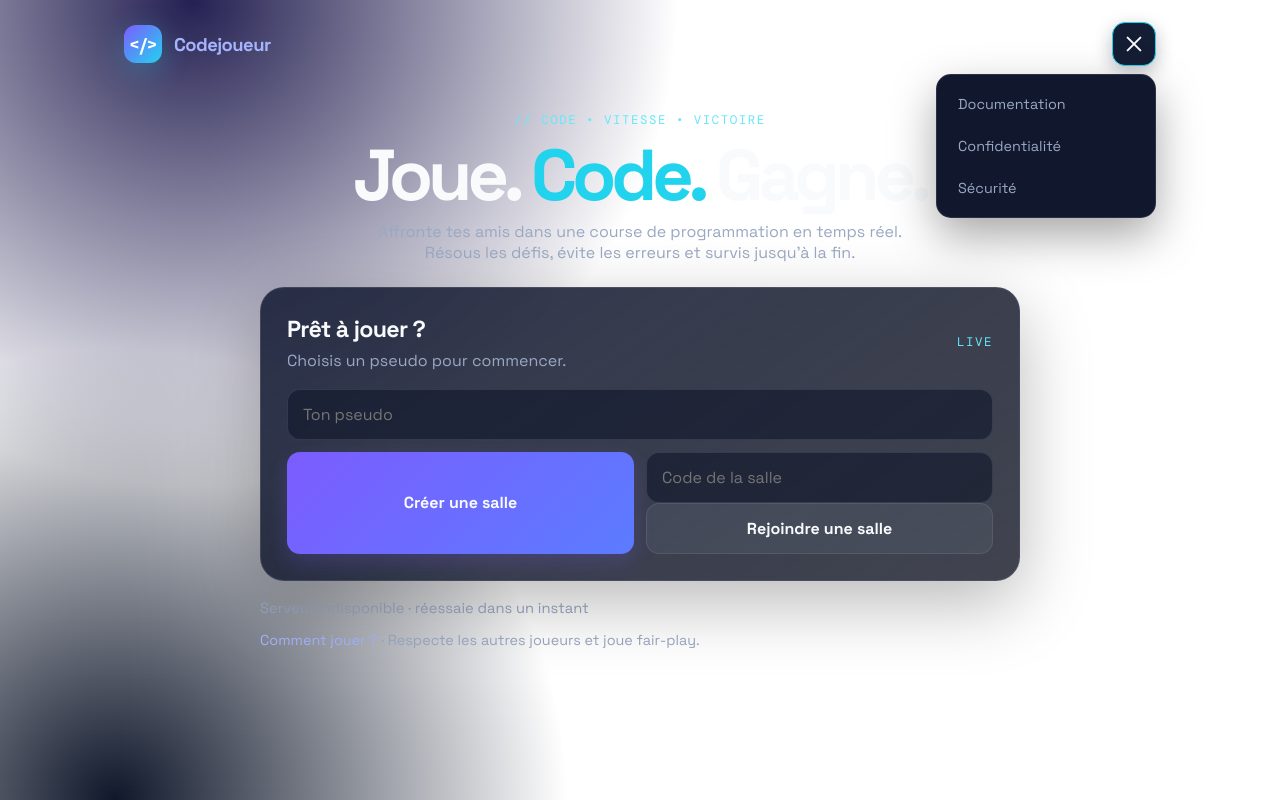
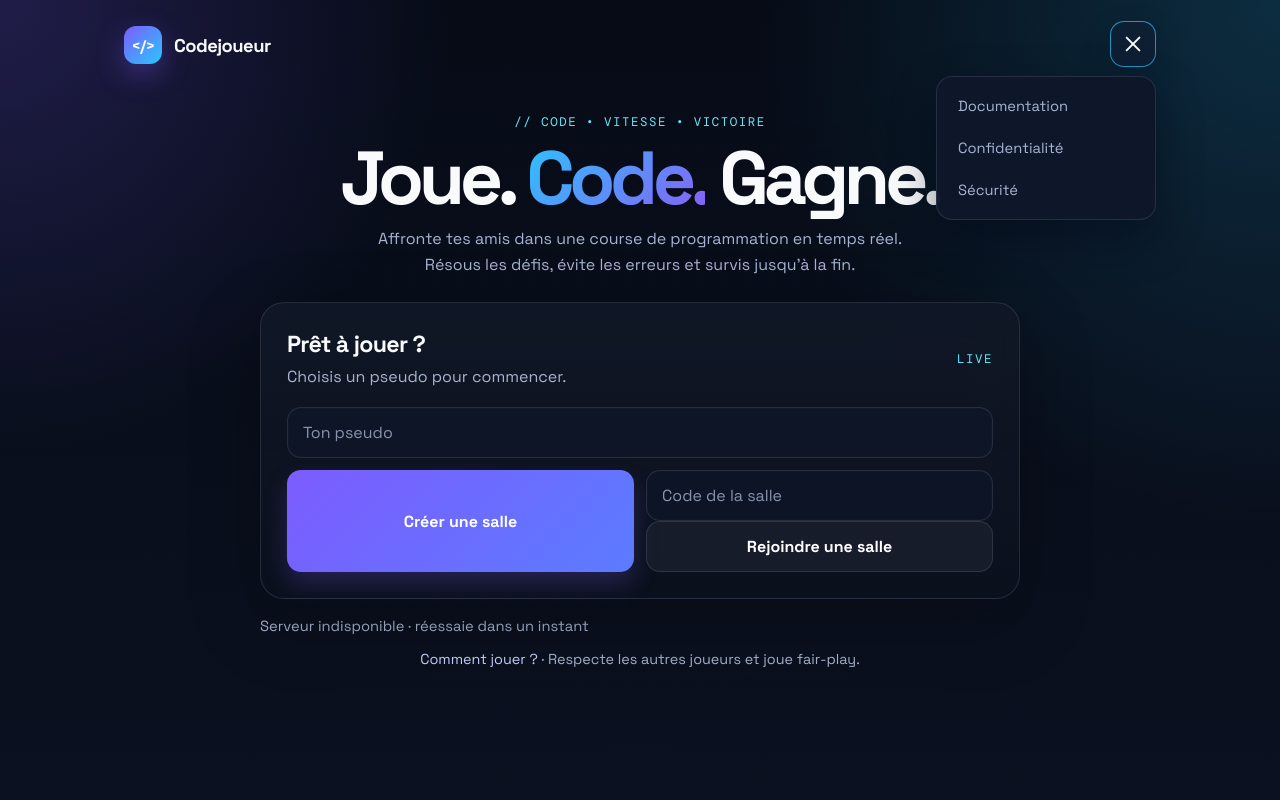
Before and after one commit to asraaznarulrich-glitch/Codejoueur, a plain HTML site: page front-end/index.html in a window 1280 px wide. Both pictures are taken after a click on the button "Ouvrir le menu". Drawn offline with nearby package versions, Linux system fonts and the light colour scheme; no server answers.

Commit message:
Améliore le design de la landing page du front-end pour un rendu plus cohérent et premium

```diff
--- a/front-end/index.html
+++ b/front-end/index.html
@@ -9,76 +9,446 @@
   <link rel="preconnect" href="https://fonts.gstatic.com" crossorigin>
   <link href="https://fonts.googleapis.com/css2?family=DM+Mono:wght@400;500&family=Space+Grotesk:wght@400;500;600;700&display=swap" rel="stylesheet">
   <style>
-    :root { --bg:#080b16; --surface:rgba(18,24,43,.82); --surface-2:#151d35; --line:rgba(148,163,184,.18); --text:#f8fafc; --muted:#9aa8c2; --primary:#7c5cff; --primary-2:#22d3ee; --success:#34d399; --danger:#f87171; }
-    * { box-sizing:border-box; }
-    body { margin:0; min-height:100vh; color:var(--text); font-family:'Space Grotesk',sans-serif; background:radial-gradient(circle at 15% 0%,#242052 0,transparent 36%),radial-gradient(circle at 9% 100%,#0f172a 0,transparent 32%); }
-    body::before { content:''; position:fixed; inset:0; pointer-events:none; opacity:.24; background-image:linear-gradient(rgba(255,255,255,.035) 1px,transparent 1px),linear-gradient(90deg,rgba(255,255,255,.025) 1px,transparent 1px); background-size:28px 28px; }
-    a { color:#a5b4fc; text-decoration:none; } a:hover { color:#fff; }
-    .topbar { position:relative; z-index:10; max-width:1080px; margin:auto; padding:22px 24px; display:flex; justify-content:space-between; align-items:center; gap:18px; }
-    .brand { display:flex; align-items:center; gap:12px; font-weight:700; font-size:1.15rem; letter-spacing:-.03em; }
-    .brand-mark { display:grid; place-items:center; width:38px; height:38px; border-radius:12px; color:#fff; background:linear-gradient(135deg,var(--primary),var(--primary-2)); box-shadow:0 8px 28px rgba(34,211,238,.25); }
-    .menu-wrap { position:relative; }
-    .menu-toggle { display:grid; place-items:center; width:44px; height:44px; padding:0; border:1px solid var(--line); border-radius:13px; color:var(--text); background:rgba(21,29,53,.85); box-shadow:0 6px 18px rgba(15,23,42,.28); }
-    .menu-toggle:hover, .menu-toggle[aria-expanded="true"] { border-color:var(--primary-2); background:var(--surface-2); }
-    .hamburger { display:grid; gap:4px; width:20px; }
-    .hamburger span { height:2px; border-radius:2px; background:currentColor; transition:.2s; }
-    .menu-toggle[aria-expanded="true"] .hamburger span:nth-child(1) { transform:translateY(6px) rotate(45deg); }
-    .menu-toggle[aria-expanded="true"] .hamburger span:nth-child(2) { opacity:0; }
-    .menu-toggle[aria-expanded="true"] .hamburger span:nth-child(3) { transform:translateY(-6px) rotate(-45deg); }
-    .menu { position:absolute; right:0; top:52px; display:none; min-width:220px; padding:8px; border:1px solid var(--line); border-radius:15px; background:#11182d; box-shadow:0 18px 45px rgba(0,0,0,.35); }
-    .menu.open { display:grid; animation:menuIn .18s ease both; }
-    .menu a { padding:12px 13px; border-radius:10px; color:var(--muted); font-size:.9rem; }
-    .menu a:hover { color:#fff; background:rgba(124,92,255,.12); }
-    @keyframes menuIn { from { opacity:0; transform:translateY(-5px); } to { opacity:1; transform:none; } }
-    .shell { position:relative; z-index:1; width:min(100% - 32px,760px); margin:24px auto 56px; }
-    .hero { text-align:center; margin-bottom:24px; }
-    .eyebrow { color:#67e8f9; font-family:'DM Mono',monospace; font-size:.78rem; letter-spacing:.12em; text-transform:uppercase; }
-    h1 { margin:12px 0 10px; font-size:clamp(2.5rem,7vw,4.5rem); line-height:.98; letter-spacing:-.07em; }
-    h1 span { color:var(--primary-2); }
-    .hero p { max-width:550px; margin:0 auto; color:var(--muted); }
-    .panel { border:1px solid var(--line); border-radius:24px; padding:26px; background:linear-gradient(145deg,rgba(25,32,57,.9),rgba(11,15,29,.78)); box-shadow:0 22px 70px rgba(0,0,0,.28); backdrop-filter:blur(14px); }
-    .screen { display:none; }
-    .screen.active { display:block; animation:rise .35s ease both; }
-    @keyframes rise { from { opacity:0; transform:translateY(8px); } to { opacity:1; transform:none; } }
-    .form-grid { display:grid; grid-template-columns:1fr 1fr; gap:12px; }
-    .full { grid-column:1/-1; }
-    input, textarea, button, select { width:100%; border:1px solid var(--line); border-radius:13px; padding:14px 15px; color:var(--text); font:inherit; transition:.2s ease; }
-    input, textarea, select { background:rgba(15,23,42,.6); }
-    button { cursor:pointer; border:0; font-weight:700; background:linear-gradient(135deg,var(--primary),#5b7cff); box-shadow:0 8px 20px rgba(124,92,255,.2); }
-    button:hover:not(:disabled) { transform:translateY(-1px); }
-    button.secondary { background:rgba(148,163,184,.1); border:1px solid var(--line); box-shadow:none; }
-    button.success-btn { background:linear-gradient(135deg,#34d399,#10b981); box-shadow:0 8px 20px rgba(16,185,129,.2); }
-    button.danger-btn { background:linear-gradient(135deg,#f59e0b,#ef4444); box-shadow:0 8px 20px rgba(239,68,68,.2); }
-    .section-head { display:flex; justify-content:space-between; align-items:center; gap:12px; margin-bottom:18px; }
-    h2,h3 { margin:0; letter-spacing:-.03em; }
-    h2 { font-size:1.45rem; }
-    h3 { font-size:1.12rem; }
-    .hint { color:var(--muted); margin:6px 0 0; }
-    .room-code { letter-spacing:.12em; text-transform:uppercase; }
-    .status { margin-top:18px; color:var(--muted); font-size:.92rem; }
-    .footer { margin-top:12px; color:var(--muted); font-size:.9rem; }
-    ul { list-style:none; margin:14px 0 20px; padding:0; display:grid; gap:8px; }
-    li { padding:12px 14px; border:1px solid var(--line); border-radius:12px; background:rgba(21,29,53,.68); }
-    .solved { border-color:rgba(52,211,153,.5); background:rgba(17,94,89,.25); }
-    .warning { color:var(--danger); font-weight:700; }
-    .round-meta { display:flex; justify-content:space-between; align-items:center; gap:12px; }
-    #timer { font-size:1.8rem; font-family:'DM Mono',monospace; font-weight:700; }
-    .progress { display:grid; grid-template-columns:repeat(2,minmax(0,1fr)); gap:10px; margin:18px 0 16px; }
-    .step { height:10px; border-radius:999px; background:rgba(148,163,184,.18); }
-    .step.completed { background:linear-gradient(90deg,var(--primary),var(--primary-2)); }
-    .step.current { outline:2px solid rgba(34,211,238,.8); background:rgba(34,211,238,.22); }
-    #statement { white-space:pre-wrap; line-height:1.6; color:var(--text); margin:14px 0 14px; }
-    textarea { min-height:180px; resize:vertical; }
-    #feedback { min-height:24px; margin-top:12px; color:var(--muted); }
-    #feedback.error { color:var(--danger); }
-    #feedback.success { color:var(--success); }
-    .choice-panel { display:none; margin-top:16px; padding:18px; border:1px solid rgba(124,92,255,.35); border-radius:16px; background:rgba(124,92,255,.08); }
-    .choice-panel.visible { display:block; }
-    .choice-grid { display:grid; grid-template-columns:1fr 1fr; gap:12px; margin-top:12px; }
-    .history-list { display:grid; gap:8px; }
-    .history-item { padding:12px 14px; border:1px solid var(--line); border-radius:12px; background:rgba(15,23,42,.6); }
-    .history-item button { margin-top:10px; }
-    @media (max-width:600px) { .topbar { padding:18px 16px; } .shell { width:min(100% - 20px,760px); margin-top:15px; } .panel { padding:18px; border-radius:19px; } .form-grid, .choice-grid { grid-template-columns:1fr; } .progress { grid-template-columns:repeat(2,minmax(0,1fr)); } }
+    :root {
+      --bg: #060b16;
+      --bg-2: #0f172a;
+      --surface: rgba(15, 23, 42, 0.82);
+      --surface-2: rgba(19, 30, 52, 0.9);
+      --line: rgba(148, 163, 184, 0.18);
+      --text: #f8fafc;
+      --muted: #a7b4d1;
+      --primary: #7c5cff;
+      --primary-2: #29c7ff;
+      --success: #34d399;
+      --danger: #f87171;
+      --warning: #fbbf24;
+      --shadow: rgba(15, 23, 42, 0.4);
+    }
+
+    * { box-sizing: border-box; }
+
+    html { scroll-behavior: smooth; }
+
+    body {
+      margin: 0;
+      min-height: 100vh;
+      color: var(--text);
+      font-family: 'Space Grotesk', sans-serif;
+      background:
+        radial-gradient(circle at top left, rgba(124, 92, 255, 0.22), transparent 30%),
+        radial-gradient(circle at top right, rgba(41, 199, 255, 0.18), transparent 35%),
+        linear-gradient(180deg, #060b16 0%, #0b1120 100%);
+    }
+
+    body::before {
+      content: '';
+      position: fixed;
+      inset: 0;
+      pointer-events: none;
+      opacity: 0.28;
+      background-image:
+        linear-gradient(rgba(255,255,255,0.035) 1px, transparent 1px),
+        linear-gradient(90deg, rgba(255,255,255,0.03) 1px, transparent 1px);
+      background-size: 24px 24px;
+      mask-image: radial-gradient(circle at center, black 35%, transparent 100%);
+    }
+
+    a {
+      color: #c7d2fe;
+      text-decoration: none;
+      transition: color 0.2s ease;
+    }
+
+    a:hover { color: #ffffff; }
+
+    .topbar {
+      position: relative;
+      z-index: 10;
+      max-width: 1080px;
+      margin: 0 auto;
+      padding: 22px 24px;
+      display: flex;
+      justify-content: space-between;
+      align-items: center;
+      gap: 18px;
+    }
+
+    .brand {
+      display: inline-flex;
+      align-items: center;
+      gap: 12px;
+      font-size: 1.15rem;
+      font-weight: 700;
+      letter-spacing: -0.03em;
+      color: var(--text);
+    }
+
+    .brand-mark {
+      display: grid;
+      place-items: center;
+      width: 38px;
+      height: 38px;
+      border-radius: 12px;
+      color: #fff;
+      background: linear-gradient(135deg, var(--primary), var(--primary-2));
+      box-shadow: 0 10px 28px rgba(124, 92, 255, 0.35);
+      font-size: 0.95rem;
+    }
+
+    .menu-wrap { position: relative; }
+
+    .menu-toggle {
+      display: grid;
+      place-items: center;
+      width: 46px;
+      height: 46px;
+      padding: 0;
+      border: 1px solid var(--line);
+      border-radius: 14px;
+      color: var(--text);
+      background: rgba(15, 23, 42, 0.7);
+      box-shadow: 0 10px 30px rgba(2, 6, 23, 0.2);
+      transition: 0.2s ease;
+      cursor: pointer;
+    }
+
+    .menu-toggle:hover,
+    .menu-toggle[aria-expanded="true"] {
+      border-color: rgba(41, 199, 255, 0.7);
+      background: rgba(15, 30, 52, 0.9);
+      transform: translateY(-1px);
+    }
+
+    .hamburger {
+      display: grid;
+      gap: 4px;
+      width: 20px;
+    }
+
+    .hamburger span {
+      height: 2px;
+      border-radius: 2px;
+      background: currentColor;
+      transition: 0.2s;
+    }
+
+    .menu-toggle[aria-expanded="true"] .hamburger span:nth-child(1) { transform: translateY(6px) rotate(45deg); }
+    .menu-toggle[aria-expanded="true"] .hamburger span:nth-child(2) { opacity: 0; }
+    .menu-toggle[aria-expanded="true"] .hamburger span:nth-child(3) { transform: translateY(-6px) rotate(-45deg); }
+
+    .menu {
+      position: absolute;
+      right: 0;
+      top: 54px;
+      display: none;
+      min-width: 220px;
+      padding: 8px;
+      border: 1px solid var(--line);
+      border-radius: 16px;
+      background: rgba(15, 23, 42, 0.96);
+      box-shadow: 0 18px 45px rgba(2, 6, 23, 0.45);
+      backdrop-filter: blur(12px);
+    }
+
+    .menu.open {
+      display: grid;
+      animation: menuIn 0.18s ease both;
+    }
+
+    .menu a {
+      padding: 12px 13px;
+      border-radius: 10px;
+      color: var(--muted);
+      font-size: 0.92rem;
+    }
+
+    .menu a:hover {
+      color: #fff;
+      background: rgba(124, 92, 255, 0.12);
+    }
+
+    @keyframes menuIn {
+      from { opacity: 0; transform: translateY(-5px); }
+      to { opacity: 1; transform: none; }
+    }
+
+    .shell {
+      position: relative;
+      z-index: 1;
+      width: min(100% - 32px, 760px);
+      margin: 24px auto 56px;
+    }
+
+    .hero { text-align: center; margin-bottom: 24px; }
+
+    .eyebrow {
+      color: #67e8f9;
+      font-family: 'DM Mono', monospace;
+      font-size: 0.78rem;
+      letter-spacing: 0.12em;
+      text-transform: uppercase;
+    }
+
+    h1 {
+      margin: 12px 0 10px;
+      font-size: clamp(2.6rem, 7vw, 4.7rem);
+      line-height: 0.98;
+      letter-spacing: -0.07em;
+    }
+
+    h1 span {
+      background: linear-gradient(135deg, var(--primary-2), #8b5cf6);
+      -webkit-background-clip: text;
+      background-clip: text;
+      color: transparent;
+    }
+
+    .hero p {
+      max-width: 580px;
+      margin: 0 auto;
+      color: var(--muted);
+      line-height: 1.65;
+    }
+
+    .panel {
+      border: 1px solid var(--line);
+      border-radius: 24px;
+      padding: 26px;
+      background: linear-gradient(180deg, rgba(17, 24, 39, 0.9), rgba(12, 17, 29, 0.82));
+      box-shadow: 0 22px 70px rgba(0,0,0,0.28);
+      backdrop-filter: blur(12px);
+    }
+
+    .screen { display: none; }
+    .screen.active { display: block; animation: rise 0.35s ease both; }
+
+    @keyframes rise {
+      from { opacity: 0; transform: translateY(8px); }
+      to { opacity: 1; transform: none; }
+    }
+
+    .form-grid {
+      display: grid;
+      grid-template-columns: 1fr 1fr;
+      gap: 12px;
+    }
+
+    .full { grid-column: 1 / -1; }
+
+    input, textarea, button, select {
+      width: 100%;
+      border: 1px solid var(--line);
+      border-radius: 14px;
+      padding: 14px 15px;
+      color: var(--text);
+      font: inherit;
+      transition: 0.2s ease;
+    }
+
+    input, textarea, select {
+      background: rgba(15, 23, 42, 0.65);
+      box-shadow: inset 0 0 0 1px rgba(148, 163, 184, 0.02);
+    }
+
+    input::placeholder, textarea::placeholder {
+      color: rgba(167, 180, 209, 0.8);
+    }
+
+    input:focus, textarea:focus, select:focus, button:focus-visible {
+      outline: 2px solid rgba(41, 199, 255, 0.8);
+      outline-offset: 2px;
+      border-color: rgba(41, 199, 255, 0.7);
+    }
+
+    button {
+      cursor: pointer;
+      border: 0;
+      color: #fff;
+      font-weight: 700;
+      background: linear-gradient(135deg, var(--primary), #5b7cff);
+      box-shadow: 0 12px 25px rgba(124, 92, 255, 0.22);
+    }
+
+    button:hover:not(:disabled) {
+      transform: translateY(-1px);
+      filter: brightness(1.03);
+    }
+
+    button:disabled {
+      opacity: 0.6;
+      cursor: not-allowed;
+    }
+
+    button.secondary {
+      background: rgba(148, 163, 184, 0.08);
+      border: 1px solid var(--line);
+      box-shadow: none;
+    }
+
+    button.success-btn {
+      background: linear-gradient(135deg, #34d399, #10b981);
+      box-shadow: 0 12px 25px rgba(16, 185, 129, 0.2);
+    }
+
+    button.danger-btn {
+      background: linear-gradient(135deg, #f59e0b, #ef4444);
+      box-shadow: 0 12px 25px rgba(239, 68, 68, 0.2);
+    }
+
+    .section-head {
+      display: flex;
+      justify-content: space-between;
+      align-items: center;
+      gap: 12px;
+      margin-bottom: 18px;
+    }
+
+    h2, h3 { margin: 0; letter-spacing: -0.03em; }
+    h2 { font-size: 1.45rem; }
+    h3 { font-size: 1.12rem; }
+
+    .hint {
+      color: var(--muted);
+      margin: 6px 0 0;
+      line-height: 1.5;
+    }
+
+    .room-code {
+      letter-spacing: 0.12em;
+      text-transform: uppercase;
+    }
+
+    .status {
+      margin-top: 18px;
+      color: var(--muted);
+      font-size: 0.92rem;
+    }
+
+    .footer {
+      margin-top: 12px;
+      color: var(--muted);
+      font-size: 0.9rem;
+      text-align: center;
+    }
+
+    ul {
+      list-style: none;
+      margin: 14px 0 20px;
+      padding: 0;
+      display: grid;
+      gap: 8px;
+    }
+
+    li {
+      padding: 12px 14px;
+      border: 1px solid var(--line);
+      border-radius: 12px;
+      background: rgba(21, 29, 53, 0.68);
+      color: var(--text);
+    }
+
+    .solved {
+      border-color: rgba(52, 211, 153, 0.5);
+      background: rgba(17, 94, 89, 0.25);
+    }
+
+    .warning { color: var(--warning); font-weight: 700; }
+
+    .round-meta {
+      display: flex;
+      justify-content: space-between;
+      align-items: center;
+      gap: 12px;
+    }
+
+    #timer {
+      font-size: 1.8rem;
+      font-family: 'DM Mono', monospace;
+      font-weight: 700;
+      color: #dbeafe;
+    }
+
+    .progress {
+      display: grid;
+      grid-template-columns: repeat(2, minmax(0, 1fr));
+      gap: 10px;
+      margin: 18px 0 16px;
+    }
+
+    .step {
+      height: 10px;
+      border-radius: 999px;
+      background: rgba(148, 163, 184, 0.18);
+      overflow: hidden;
+    }
+
+    .step.completed {
+      background: linear-gradient(90deg, var(--primary), var(--primary-2));
+    }
+
+    .step.current {
+      outline: 2px solid rgba(34, 211, 238, 0.8);
+      background: rgba(34, 211, 238, 0.22);
+    }
+
+    #statement {
+      white-space: pre-wrap;
+      line-height: 1.6;
+      color: var(--text);
+      margin: 14px 0 14px;
+    }
+
+    textarea {
+      min-height: 180px;
+      resize: vertical;
+    }
+
+    #feedback {
+      min-height: 24px;
+      margin-top: 12px;
+      color: var(--muted);
+      line-height: 1.5;
+    }
+
+    #feedback.error { color: var(--danger); }
+    #feedback.success { color: var(--success); }
+
+    .choice-panel {
+      display: none;
+      margin-top: 16px;
+      padding: 18px;
+      border: 1px solid rgba(124, 92, 255, 0.35);
+      border-radius: 16px;
+      background: rgba(124, 92, 255, 0.08);
+    }
+
+    .choice-panel.visible { display: block; }
+
+    .choice-grid {
+      display: grid;
+      grid-template-columns: 1fr 1fr;
+      gap: 12px;
+      margin-top: 12px;
+    }
+
+    .history-list { display: grid; gap: 8px; }
+
+    .history-item {
+      padding: 12px 14px;
+      border: 1px solid var(--line);
+      border-radius: 12px;
+      background: rgba(15, 23, 42, 0.6);
+      line-height: 1.5;
+    }
+
+    .history-item button { margin-top: 10px; }
+
+    @media (max-width: 600px) {
+      .topbar { padding: 18px 16px; }
+      .shell { width: min(100% - 20px, 760px); margin-top: 15px; }
+      .panel { padding: 18px; border-radius: 19px; }
+      .form-grid, .choice-grid { grid-template-columns: 1fr; }
+    }
   </style>
 </head>
 <body>
```
